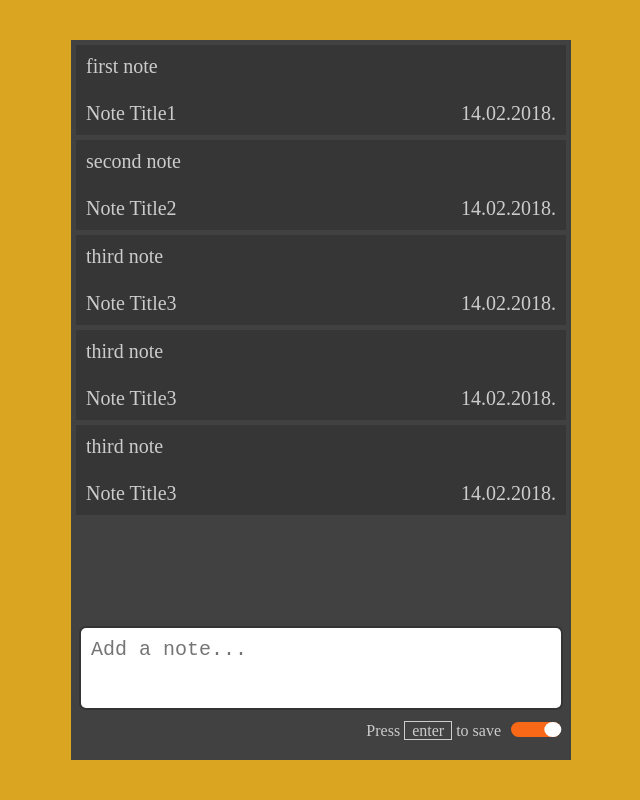
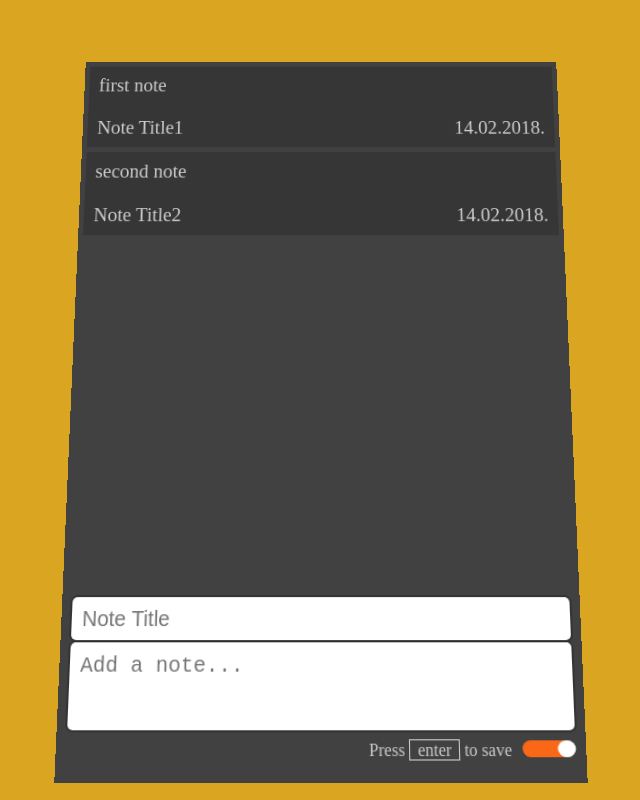
Before and after one commit to milosZed7/NoteApp, a React (Create React App) app: page / in a window 1280 px wide. Shown: the whole page, without its empty margins (319-959 px from the left). Built offline with nearby package versions, Linux system fonts and the light colour scheme.

Commit message:
implement note adding and error handling

```diff
--- a/src/AddNote.jsx
+++ b/src/AddNote.jsx
@@ -2,19 +2,43 @@ import React from 'react';
 
 class AddNote extends React.Component {
     render() {
-        const btnClickedClass = this.props.saveBtnOn ? 'off-on-btn-clicked' : '';
-        const ballTranslateClass = this.props.saveBtnOn ? 'translate-ball' : '';
-        const opacitySaveBtnClass = this.props.saveBtnOn ? 'add-note-btn-opacity' : '';
-        const translateNoteInputClass = this.props.saveBtnOn ? 'note-input-translate' : '';
+        const btnClickedClass = !this.props.saveBtnOn ? 'off-on-btn-clicked' : '';
+        const ballTranslateClass = !this.props.saveBtnOn ? 'translate-ball' : '';
+        const opacitySaveBtnClass = !this.props.saveBtnOn ? 'add-note-btn-opacity' : '';
+        const translateNoteInputClass = !this.props.saveBtnOn ? 'note-input-translate' : '';
         return (
             <div className={`add-note`}>
-                <textarea className={`note-input ${translateNoteInputClass}`} placeholder="Add a note..."></textarea>
-                <button className={`add-note-btn ${opacitySaveBtnClass}`}>Save note</button>
+                <input
+                    type="text"
+                    className="note-input-title"
+                    placeholder="Note title"
+                    maxLength="50"
+                    value={this.props.note.title}
+                    onChange={this.props.noteTitleChange}
+                />
+                <textarea
+                    className={`note-input-text ${translateNoteInputClass}`}
+                    placeholder="Add a note..."
+                    value={this.props.note.text}
+                    onKeyUp={this.props.addNote}
+                    onChange={this.props.noteTextChange}
+                />
+                <button className={`add-note-btn ${opacitySaveBtnClass}`} onClick={this.props.addNote}>
+                    Save note
+                </button>
                 <div className="save-type">
-                    <div className="press-enter">Press <span>enter</span> to save</div>
+                    <div className="press-enter">
+                        Press <span>enter</span> to save
+                    </div>
                     <div className={`off-on-btn ${btnClickedClass}`} onClick={this.props.showSaveBtn}>
-                        <div className={`ball ${ballTranslateClass}`}></div>
+                        <div className={`ball ${ballTranslateClass}`} />
                     </div>
+                </div>
+                <div className={`note-title-error ${this.props.noteTitleError ? 'note-title-error-show' : ''}`}>
+                    Title empty
+                </div>
+                <div className={`note-text-error ${this.props.noteTextError ? 'note-text-error-show' : ''}`}>
+                    Note content empty
                 </div>
             </div>
         );
--- a/src/App.css
+++ b/src/App.css
@@ -43,6 +43,7 @@ html {
     height: 90vh;
     border-radius: 5px;
     width: 500px;
+    transform: perspective(400px) rotateX(4deg);
     /* border: 15px solid rgba(0, 0, 0, 0.2); */
 }
 
@@ -72,13 +73,13 @@ html {
 }
 
 .note-list::-webkit-scrollbar-track {
-    -webkit-box-shadow: inset 0 0 6px rgba(0,0,0,0.3);
+    box-shadow: inset 0 0 6px rgba(0, 0, 0, 0.3);
     border-radius: 15px;
 }
 
 .note-list::-webkit-scrollbar-thumb {
-  background-color: #363636;
-  border-radius: 15px;
+    background-color: #363636;
+    border-radius: 15px;
 }
 
 
@@ -184,17 +185,31 @@ html {
 
 .add-note {
     flex-shrink: 0;
-    /* margin: 0 auto; */
     padding: 10px 10px;
     display: flex;
     flex-flow: column;
-    /* width: calc(100% - 20px); */
-    transition: flex 0.2s ease-in;
     /* border: 1px solid red; */
     box-sizing: border-box;
+    position: relative;
 }
 
-.note-input {
+.note-input-title {
+    outline: none;
+    font-size: 22px;
+    box-shadow: 0px 0px 0px 2px rgba(0, 0, 0, 0.2);
+    border-radius: 5px;
+    border: 0;
+    height: 40px;
+    padding: 10px;
+    text-transform: capitalize;
+    margin-bottom: 2px;
+}
+
+.note-input-title::-webkit-input-placeholder {
+    font-size: 20px;
+}
+
+.note-input-text {
     box-sizing: border-box;
     transition: margin-bottom .2s ease-in-out;
     font-size: 20px;
@@ -205,25 +220,23 @@ html {
     padding: 10px;
     border-radius: 5px;
     border: 0;
-    /* transform: translateY(60%); */
     margin-bottom: -50px;
     position: relative;
     z-index: 2;
 }
 
-.note-input::-webkit-input-placeholder {
+.note-input-text::-webkit-input-placeholder {
     font-size: 20px;
 }
 
 .note-input-translate {
-    /* transform: translateY(0%); */
     margin-bottom: 10px;
 }
 
 .add-note-btn {
     transition: opacity 0.2s ease-in;
     box-sizing: content-box;
-    height: 50px;
+    height: 45px;
     font-size: 20px;
     background: #F96816;
     color: white;
@@ -262,7 +275,8 @@ html {
 }
 
 .off-on-btn {
-    background: #F96816;;
+    background: #F96816;
+    ;
     border-radius: 10px;
     width: 50px;
     height: 15px;
@@ -289,5 +303,37 @@ html {
     background: #555;
 }
 
+.note-text-error,
+.note-title-error {
+    position: absolute;
+    background: #ffdce0;
+    height: 40px;
+    color: #86181d;
+    padding: 10px 5px;
+    user-select: none;
+    border-radius: 5px;
+    box-sizing: border-box;
+    transition: all 0.4s ease-in-out;
+}
+
+.note-title-error {
+    height: 40px;
+    left: 10px;
+    z-index: -1;
+}
+
+.note-text-error {
+    height: 40px;
+    top: 52px;
+    right: 10px;
+    z-index: 0;
+}
+
+.note-title-error-show,
+.note-text-error-show {
+    z-index: 3;
+    transform: translateY(calc(-100% - 2px));
+}
+
 
 /* Add note end */
--- a/src/Notes.jsx
+++ b/src/Notes.jsx
@@ -2,32 +2,102 @@ import React from 'react';
 import NoteList from './NoteList';
 import AddNote from './AddNote';
 class Notes extends React.Component {
-
     state = {
         notes: [
             { id: 1, text: 'first note', date: '14.02.2018.', title: 'Note title1' },
-            { id: 2, text: 'second note', date: '14.02.2018.', title: 'Note title2' },
-            { id: 3, text: 'third note', date: '14.02.2018.', title: 'Note title3' },
-            { id: 4, text: 'third note', date: '14.02.2018.', title: 'Note title3' },
-            { id: 5, text: 'third note', date: '14.02.2018.', title: 'Note title3' },
-
+            { id: 2, text: 'second note', date: '14.02.2018.', title: 'Note title2' }
         ],
-        saveBtnOn: false,
+        saveBtnOn: true,
+        noteTitleError: false,
+        noteTextError: false,
+        newNote: {
+            title: '',
+            text: '',
+            date: '',
+            id: ''
+        }
+    };
+    resetNote = () => {
+        return {
+            title: '',
+            text: '',
+            date: '',
+            id: ''
+        };
     };
 
-    showSaveBtn = (evt) => {
+    showSaveBtn = evt => {
         if (evt.button !== 0) return;
         this.setState({
             saveBtnOn: !this.state.saveBtnOn
         });
-    }
+    };
+
+    noteTextChange = evt => {
+        this.setState({
+            newNote: Object.assign({}, this.state.newNote, { text: evt.target.value })
+        });
+    };
+    noteTitleChange = evt => {
+        this.setState({
+            newNote: Object.assign({}, this.state.newNote, { title: evt.target.value })
+        });
+    };
+    addNote = evt => {
+        if ((this.state.saveBtnOn && evt.keyCode === 13) || evt.button === 0) {
+            const newNote = Object.assign({}, this.state.newNote);
+
+            if (!newNote.title.trim() || !newNote.text.trim()) {
+                this.setState({
+                    newNote: this.resetNote(),
+                    noteTextError: !newNote.text.trim(),
+                    noteTitleError: !newNote.title.trim()
+                });
+                return;
+            }
+
+            newNote.date = getDate();
+            newNote.id = genId.bind(this)();
+            this.setState({
+                newNote: this.resetNote(),
+                notes: this.state.notes.concat(newNote),
+                noteTextError: false,
+                noteTitleError: false
+            });
+        }
+
+        function genId() {
+            let number = Math.floor(Math.random() * 900);
+            if (this.state.notes.some(note => note.id === number)) {
+                number = genId.bind(this)();
+            }
+            return number;
+        }
+
+        function getDate() {
+            const date = new Date();
+            const day = date.getDate();
+            const mounth = date.getMonth() + 1;
+            const year = date.getFullYear();
+            return `${day < 10 ? '0' + day : day}.${mounth < 10 ? '0' + mounth : mounth}.${year}.`;
+        }
+    };
 
     render() {
         return (
             <div className="note-component">
                 <div className="note-wrapper">
                     <NoteList notes={this.state.notes} />
-                    <AddNote showSaveBtn={this.showSaveBtn} saveBtnOn={this.state.saveBtnOn} />
+                    <AddNote
+                        showSaveBtn={this.showSaveBtn}
+                        saveBtnOn={this.state.saveBtnOn}
+                        note={this.state.newNote}
+                        addNote={this.addNote}
+                        noteTitleChange={this.noteTitleChange}
+                        noteTextChange={this.noteTextChange}
+                        noteTextError={this.state.noteTextError}
+                        noteTitleError={this.state.noteTitleError}
+                    />
                 </div>
             </div>
         );
```
Also changed, not shown: 1 other file (tests, documents, lock files or other folders).
